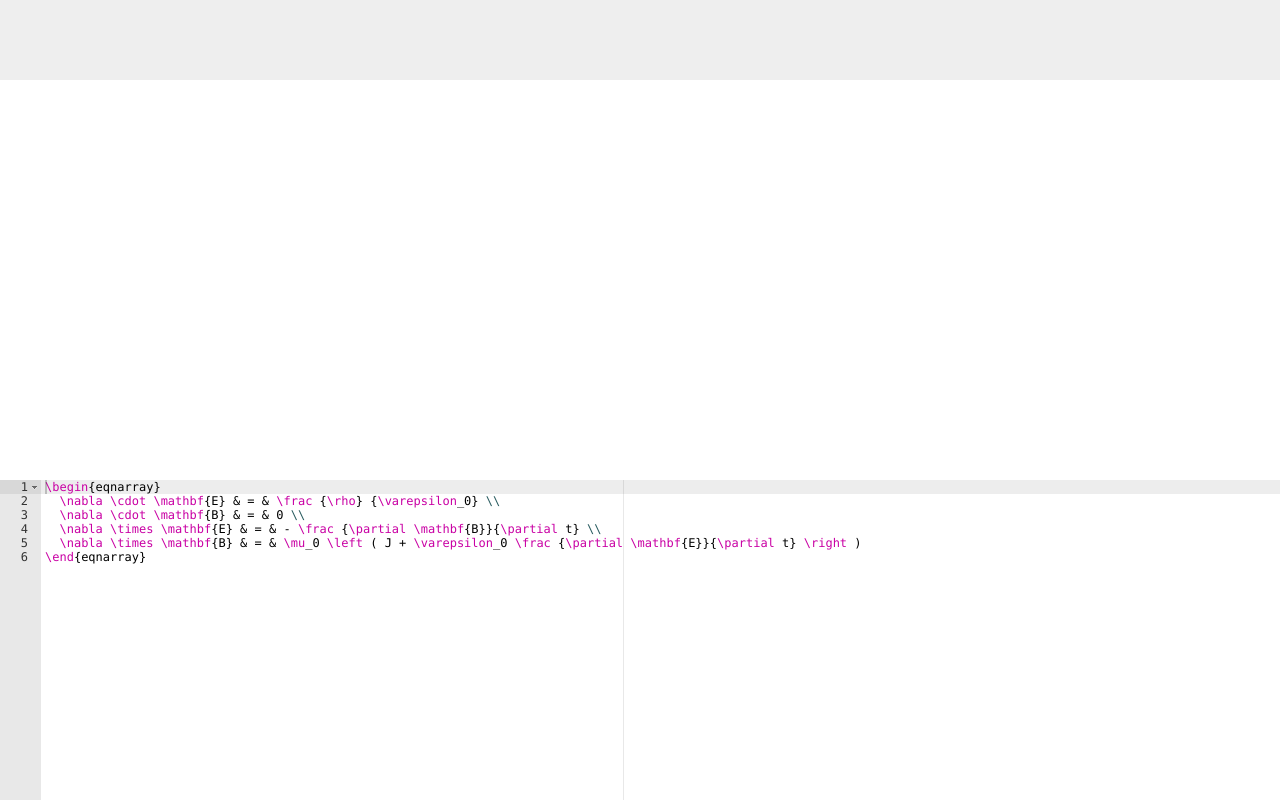
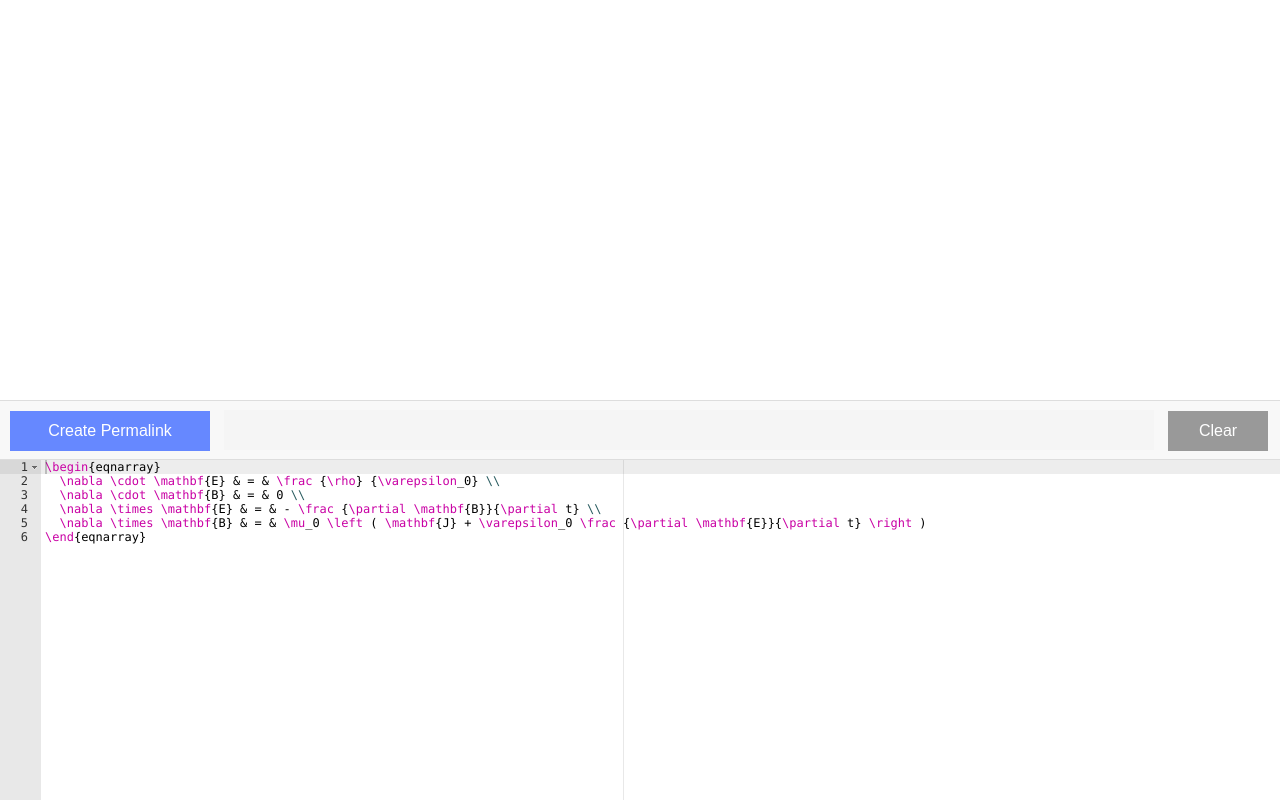
Before and after one commit to jongwook/tex-to-svg, a website: page public/index.html in a window 1280 px wide. Drawn offline with nearby package versions, Linux system fonts and the light colour scheme; some packages are replaced by stand-ins of ours.

Commit message:
better layout now

```diff
--- a/public/index.html
+++ b/public/index.html
@@ -1,7 +1,7 @@
 <!doctype html>
 <html>
 <head>
-<title>MathJax test</title>
+<title>TeX to SVG</title>
 <script type="text/x-mathjax-config">
   MathJax.Hub.Config({
     tex2jax: {
@@ -17,26 +17,63 @@ body {
 
 #display {
   position: absolute;
-  top: 100px;
-  bottom: 40vh;
+  top: 0;
+  bottom: 50vh;
   width: 100vw;
   display: flex;
   align-items: center;
 }
 
 #menu {
-  background: #eee;
+  background: #f8f8f8;
   position: absolute;
   width: 100%;
-  height: 10vh;
-  top: 0;
+  height: 60px;
+  top: 50vh;
   right: 0;
+  text-align: left;
+  line-height: 60px;
+  border-top: 1px solid #ddd;
+  border-bottom: 1px solid #ddd;
+  box-sizing: border-box;
+}
+
+#menu button {
+  color: white;
+  border: 0;
+  height: 40px;
+  padding: 0;
+  font-size: 12pt;
+  cursor: pointer;
+}
+
+#menu button.create {
+  background: #68f;
+  width: 200px;
+  margin-left: 10px;
+}
+
+#menu input.url {
+  width: calc(100vw - 350px);
+  height: 40px;
+  border: 0;
+  padding: 0;
+  margin-left: 10px;
+  margin-right: 10px;
+  position: relative;
+  top: -2px;
+}
+
+#menu button.clear {
+  background: #999;
+  width: 100px;
+  margin-right: 10px;
 }
 
 #editor {
   margin: 0;
   position: absolute;
-  height: 40vh;
+  height: calc(50vh - 60px);
   bottom: 0;
   left: 0;
   right: 0 /* 400px */;
@@ -144,6 +181,9 @@ Preview.callback.autoReset = true;  // make sure it can run more than once
 </div>
 
 <div id="menu">
+  <button class="create" onfocus="blur();">Create Permalink</button>
+  <input type="text" class="url" disabled />
+  <button class="clear" onfocus="blur();" onclick="editor">Clear</button>
 </div>
 
 <!--<textarea id="MathInput" size="50" onkeyup="UpdateMath(this.value)"></textarea>-->
@@ -151,7 +191,7 @@ Preview.callback.autoReset = true;  // make sure it can run more than once
   \nabla \cdot \mathbf{E} & = & \frac {\rho} {\varepsilon_0} \\
   \nabla \cdot \mathbf{B} & = & 0 \\
   \nabla \times \mathbf{E} & = & - \frac {\partial \mathbf{B}}{\partial t} \\
-  \nabla \times \mathbf{B} & = & \mu_0 \left ( J + \varepsilon_0 \frac {\partial \mathbf{E}}{\partial t} \right )
+  \nabla \times \mathbf{B} & = & \mu_0 \left ( \mathbf{J} + \varepsilon_0 \frac {\partial \mathbf{E}}{\partial t} \right )
 \end{eqnarray}</pre>
 <script src="ace/ace.js" type="text/javascript" charset="utf-8"></script>
 
```
